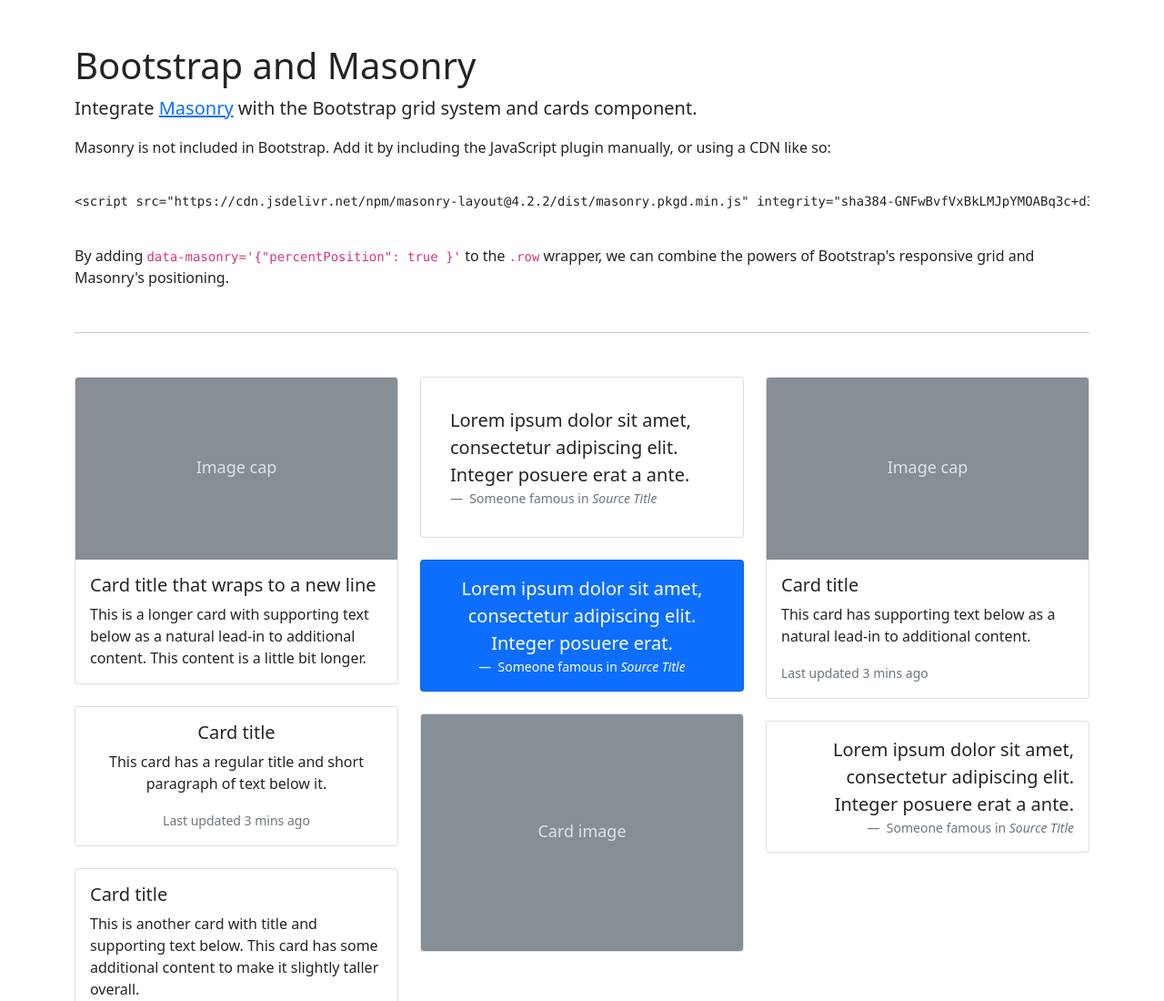
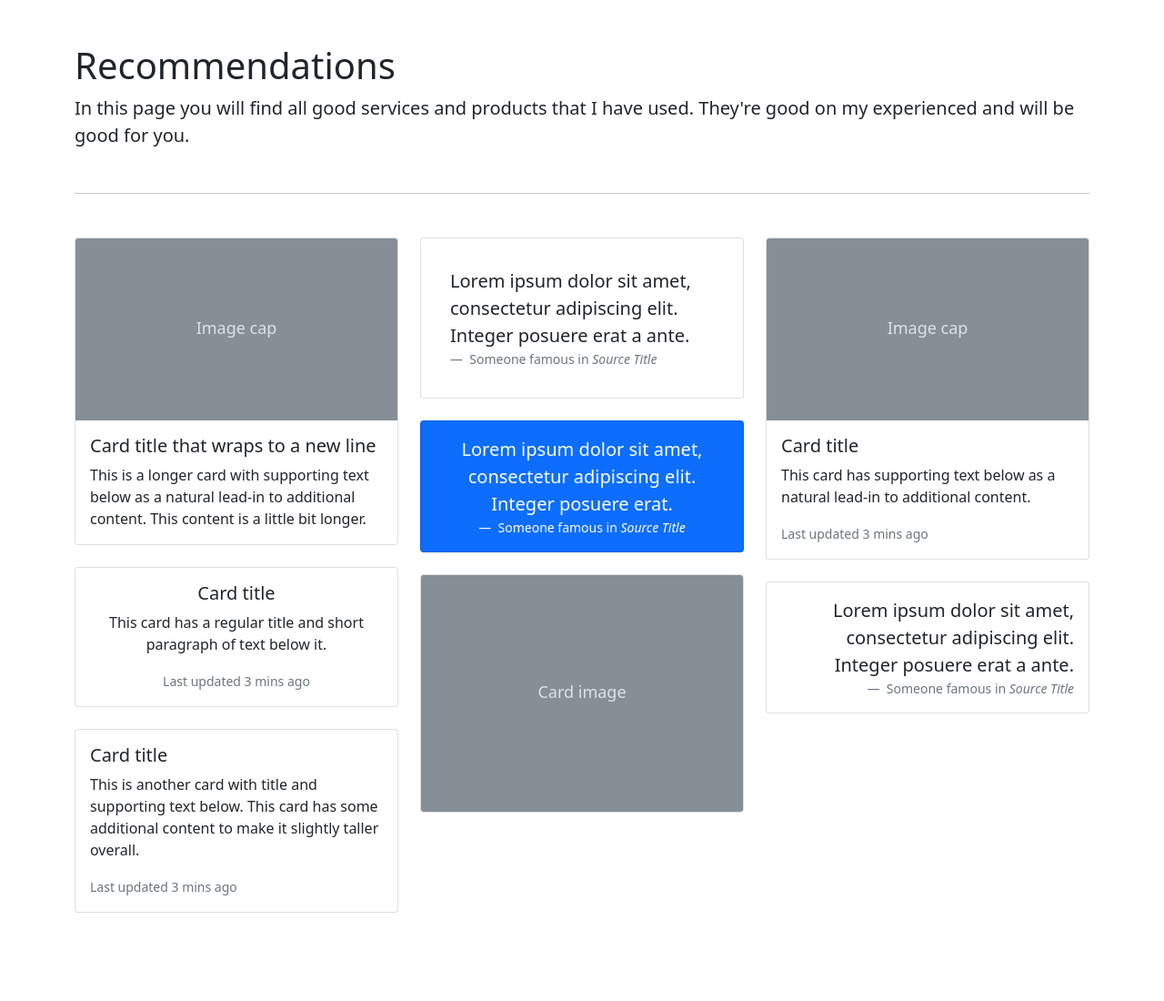
Before and after one commit to dichvutot/dichvutot.github.io, a plain HTML site: page index.html in a window 1280 px wide. Shown: the top 1100 px of the page at 91% size. After the commit the page ends 1075 px from the top, so only its background shows below. Drawn offline with nearby package versions, Linux system fonts and the light colour scheme.

Commit message:
update 2

```diff
--- a/index.html
+++ b/index.html
@@ -6,7 +6,7 @@
     <meta name="description" content="">
     <meta name="author" content="Mark Otto, Jacob Thornton, and Bootstrap contributors">
     <meta name="generator" content="Hugo 0.79.0">
-    <title>Masonry example · Bootstrap v5.0</title>
+    <title>Recommendations from H V H</title>
 
     <link rel="canonical" href="https://getbootstrap.com/docs/5.0/examples/masonry/">
 
@@ -46,16 +46,8 @@
   <body>
 
 <main class="container py-5">
-  <h1>Bootstrap and Masonry</h1>
-  <p class="lead">Integrate <a href="https://masonry.desandro.com/">Masonry</a> with the Bootstrap grid system and cards component.</p>
-
-  <p>Masonry is not included in Bootstrap. Add it by including the JavaScript plugin manually, or using a CDN like so:</p>
-
-  <pre><code>
-&lt;script src=&quot;https://cdn.jsdelivr.net/npm/masonry-layout@4.2.2/dist/masonry.pkgd.min.js&quot; integrity=&quot;sha384-GNFwBvfVxBkLMJpYMOABq3c+d3KnQxudP/mGPkzpZSTYykLBNsZEnG2D9G/X/+7D&quot; crossorigin=&quot;anonymous&quot; async&gt;&lt;/script&gt;
-  </code></pre>
-
-  <p>By adding <code>data-masonry='{"percentPosition": true }'</code> to the <code>.row</code> wrapper, we can combine the powers of Bootstrap's responsive grid and Masonry's positioning.</p>
+  <h1>Recommendations</h1>
+  <p class="lead">In this page you will find all good services and products that I have used. They're good on my experienced and will be good for you.</p>
 
   <hr class="my-5">
 
```
